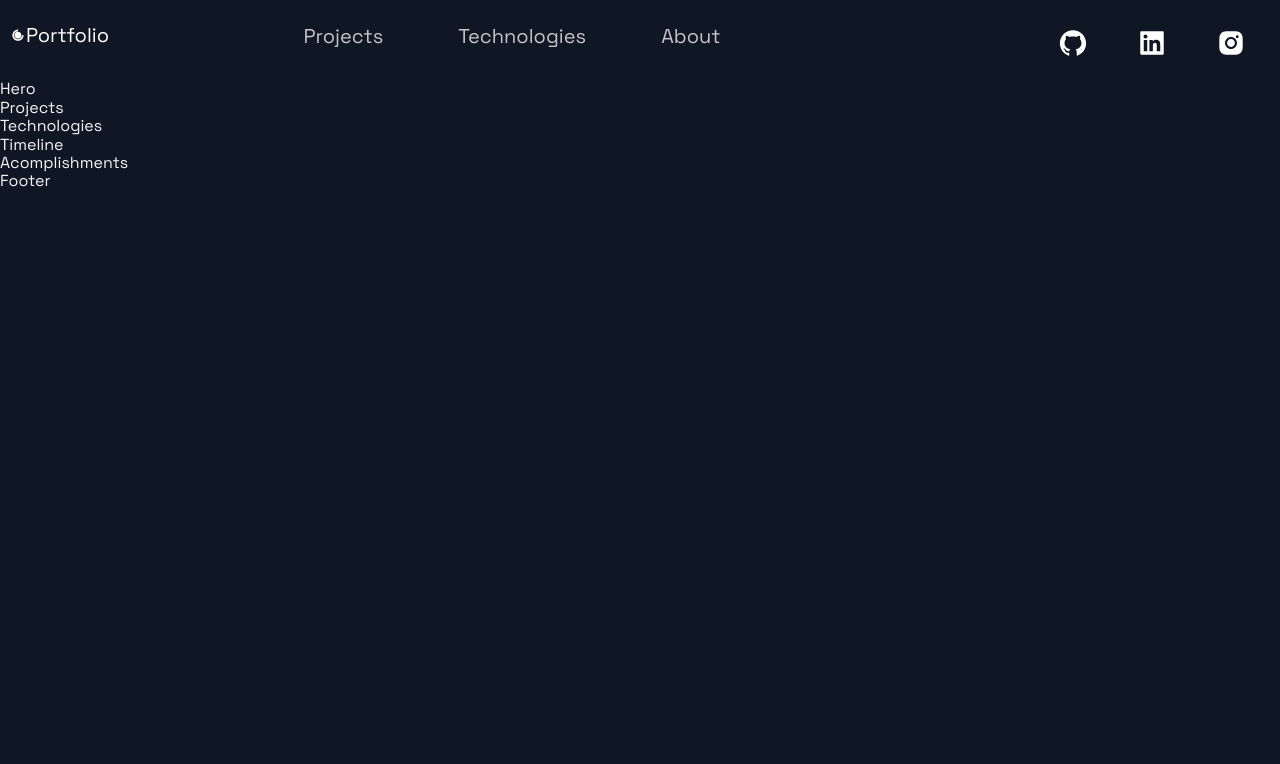
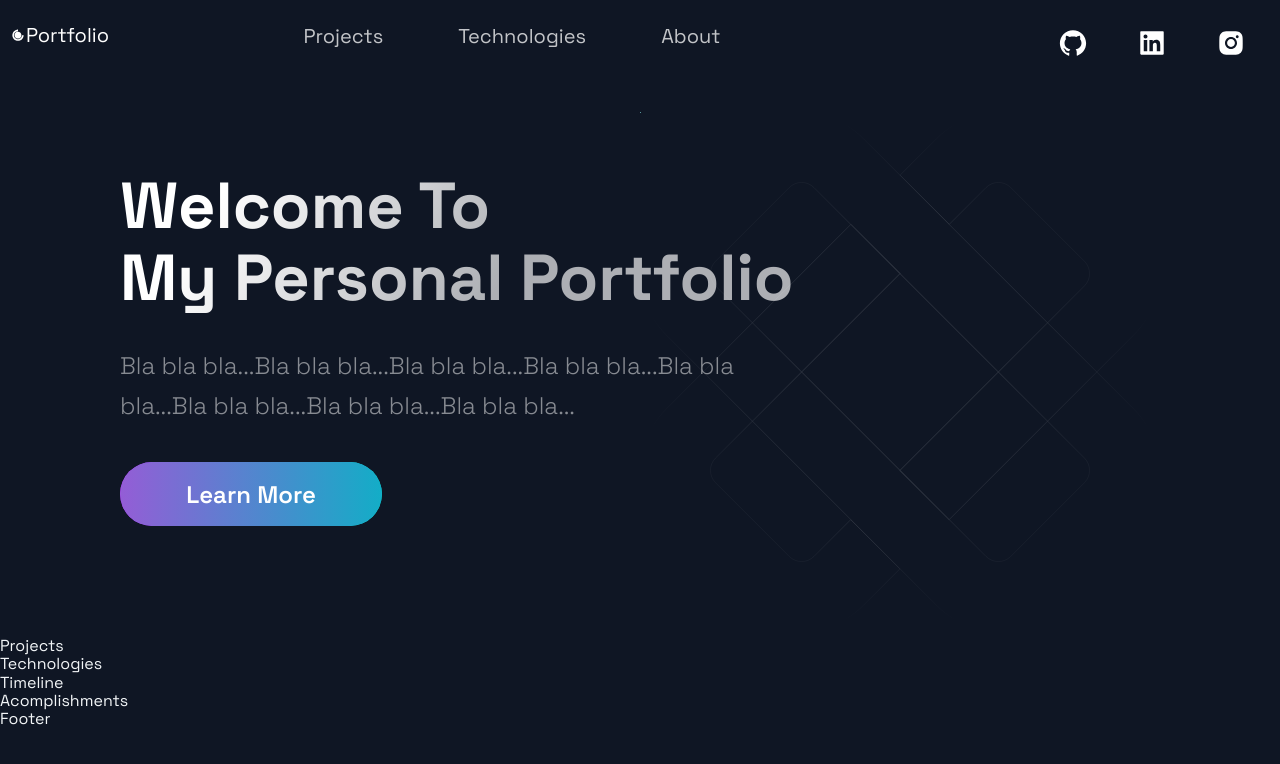
Before and after one commit to GabrielPelosi/portfolio-v2, a Next.js app: page / in a window 1280 px wide. Shown: the top 764 px of the page. Built offline with nearby package versions, Linux system fonts and the light colour scheme.

Commit message:
home animation part

```diff
--- a/src/components/Hero/Hero.js
+++ b/src/components/Hero/Hero.js
@@ -5,9 +5,18 @@ import Button from '../../styles/GlobalComponents/Button';
 import { LeftSection } from './HeroStyles';
 
 const Hero = (props) => (
-  <div>
-    Hero
-  </div>
+  <Section row nopadding>
+    <LeftSection>
+      <SectionTitle main center>
+        Welcome To <br/>
+        My Personal Portfolio
+      </SectionTitle>
+      <SectionText>
+        Bla bla bla...Bla bla bla...Bla bla bla...Bla bla bla...Bla bla bla...Bla bla bla...Bla bla bla...Bla bla bla...
+      </SectionText>
+      <Button onClick={() => window.location = 'https://google.com'}>Learn More</Button>
+    </LeftSection>
+  </Section>
 );
 
 export default Hero;
--- a/src/pages/index.js
+++ b/src/pages/index.js
@@ -10,10 +10,10 @@ import { Section } from '../styles/GlobalComponents';
 const Home = () => {
   return (
     <Layout>
-      {/* <Section grid> */}
+      <Section grid>
         <Hero />
-        {/* <BgAnimation /> */}
-      {/* </Section> */}
+         <BgAnimation />
+       </Section>
       <Projects />
       <Technologies />
       <Timeline />
```
